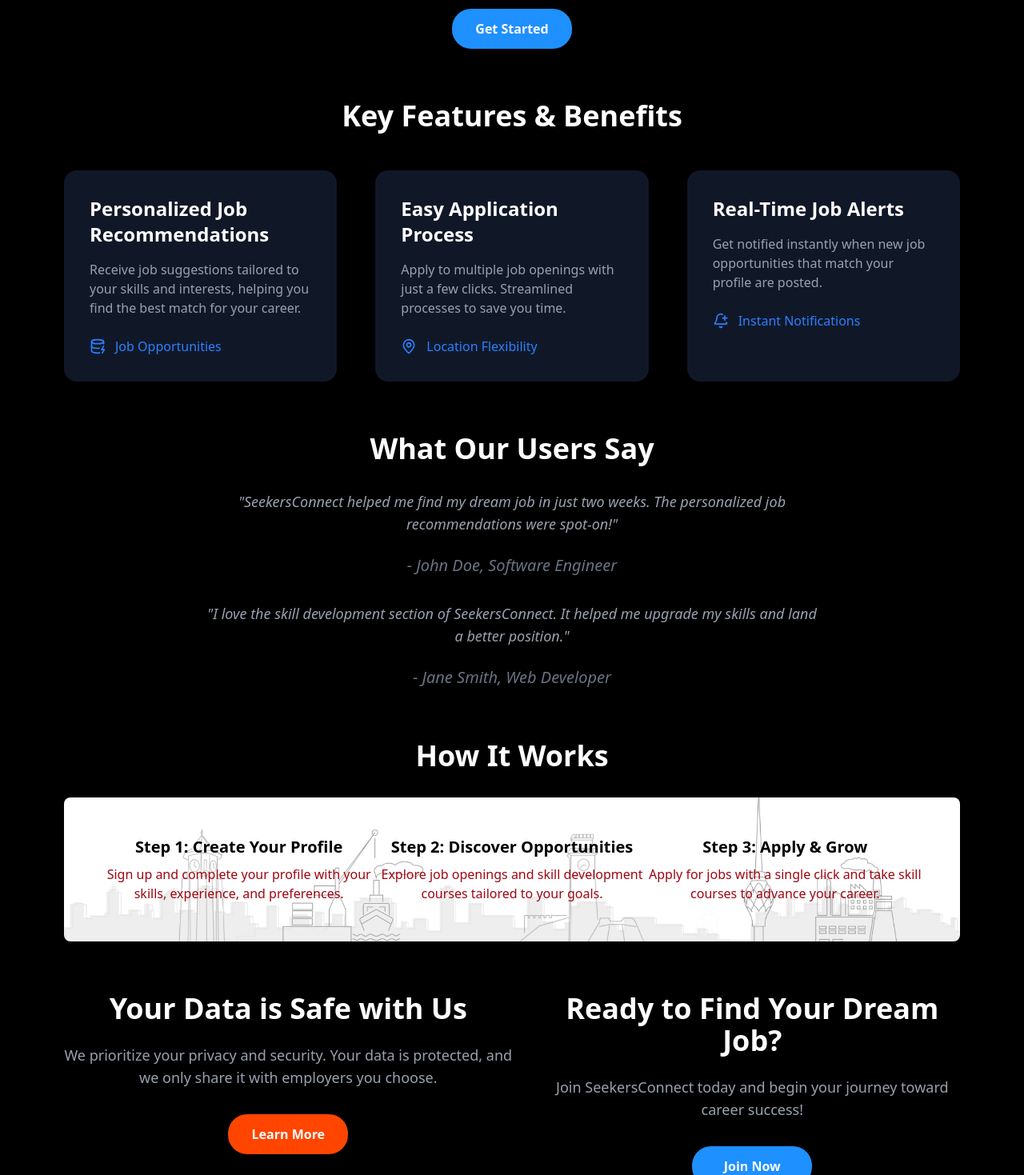
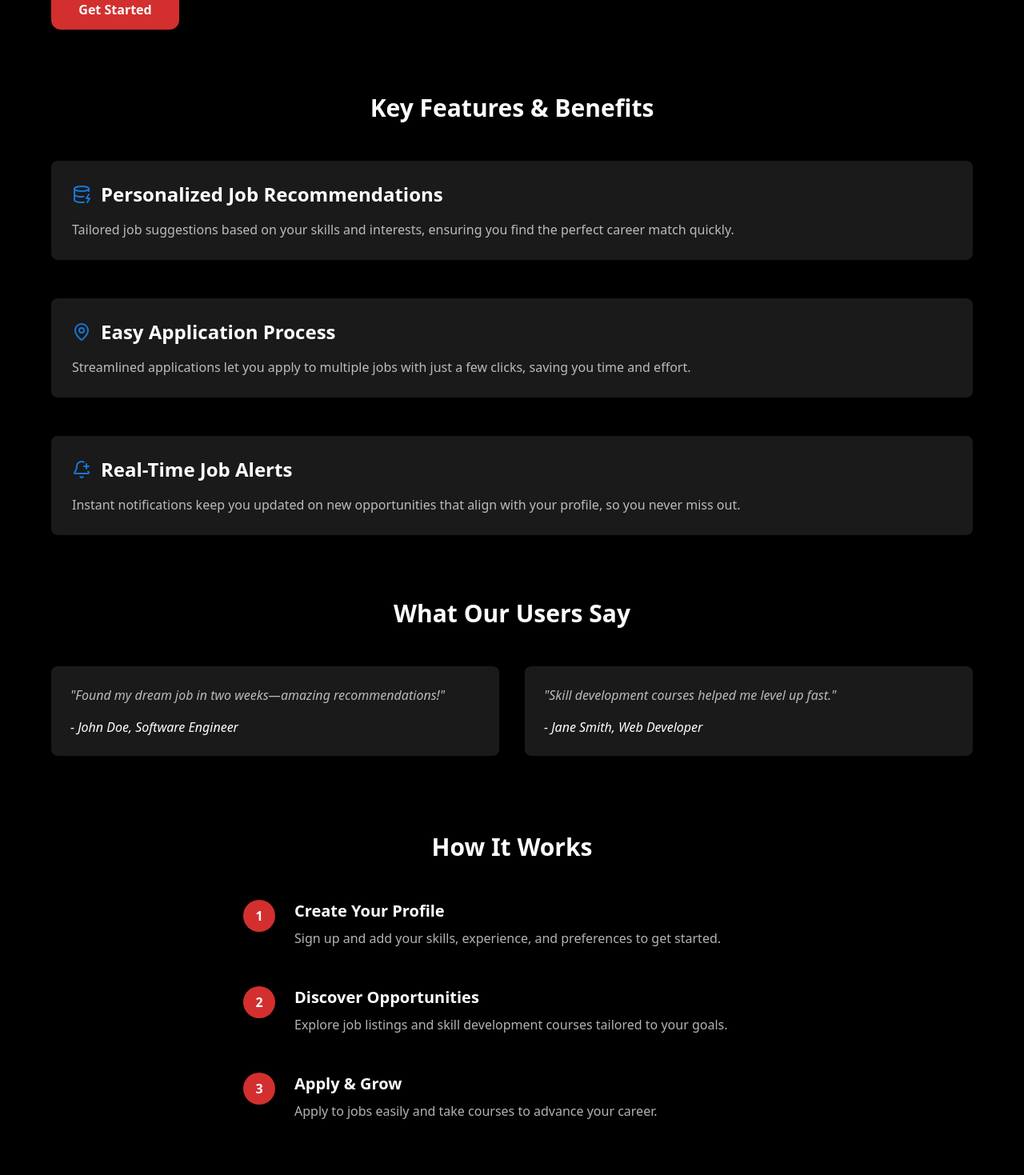
Before and after one commit to PasinduPabasaraSL/seekersconnect-frontend, a React (Vite) app: page /why in a window 1280 px wide. Shown: the part 321-1790 px from the top of the page at 80% size. Built offline with nearby package versions, Linux system fonts and the light colour scheme.

Commit message:
modify pages color themes

```diff
--- a/src/common/components/JobList/JobList.jsx
+++ b/src/common/components/JobList/JobList.jsx
@@ -69,7 +69,7 @@
 
 const JobList = () => {
     return (
-        <div className="h-[1048px] overflow-y-auto p-4 rounded-lg shadow-md bg-[#212121]">
+        <div className="h-[1048px] overflow-y-auto p-4 rounded-lg shadow-md bg-[#ebe4e4]">
             {jobs.map((job, index) => (
                 <JobDetailCard
                     key={index}
--- a/src/components/NavBar/NavBar.jsx
+++ b/src/components/NavBar/NavBar.jsx
@@ -24,7 +24,7 @@
         setShowSignIn(true);
     };
 
-    const activeClassName = "text-[#D32F2F] font-medium border-b-2 border-[#D32F2F]";
+    const activeClassName = "text-[#D32F2F] font-medium";
     const inactiveClassName = "text-[#FFFFFF] font-medium hover:text-[#1976D2] transition-colors duration-200";
 
     return (
--- a/src/pages/WhySeekersConnect/WhySeekersConnect.jsx
+++ b/src/pages/WhySeekersConnect/WhySeekersConnect.jsx
@@ -2,256 +2,177 @@
 import { DatabaseZap, MapPin, BellPlus } from 'lucide-react';
 import { motion } from 'framer-motion';
 import MyButton from '../../common/components/MyButton/MyButton';
-import CoverImage from '../../assets/cover.png';
 import { Link } from 'react-router';
 import NavBar from '../../components/NavBar/NavBar';
 import Footer from '../../components/Footer/Footer';
 
 const WhySeekersConnect = () => {
-
-    const fadeInUp = {
-        hidden: { opacity: 0, y: 20 },
-        visible: { opacity: 1, y: 0 }
+    const fadeIn = {
+        hidden: { opacity: 0 },
+        visible: { opacity: 1, transition: { duration: 0.6 } },
     };
 
-    const staggerChildren = {
-        hidden: { opacity: 0 },
-        visible: {
-            opacity: 1,
-            transition: {
-                staggerChildren: 0.2
-            }
-        }
-    };
-
-    const scaleIn = {
-        hidden: { scale: 0.8, opacity: 0 },
-        visible: {
-            scale: 1,
-            opacity: 1,
-            transition: { type: "spring", stiffness: 100 }
-        }
+    const slideIn = {
+        hidden: { x: -50, opacity: 0 },
+        visible: { x: 0, opacity: 1, transition: { duration: 0.5 } },
     };
 
     return (
-        <div className="bg-black text-white">
+        <div className="bg-[#000000] text-[#FFFFFF] font-sans">
             <NavBar />
-            <div className="container mx-auto px-6 py-16 lg:px-20 mt-10">
+            <div className="container mx-auto px-6 py-12 lg:px-16 mt-15">
                 {/* Page Introduction */}
                 <motion.section
-                    className="text-center mb-16"
+                    className="mb-20 text-center lg:text-left max-w-3xl mx-auto lg:mx-0"
                     initial="hidden"
                     animate="visible"
-                    variants={fadeInUp}
-                    transition={{ duration: 0.6 }}
+                    variants={fadeIn}
                 >
-                    <h1 className="text-5xl font-bold text-white leading-tight">
-                        Why Choose SeekersConnect?
+                    <h1 className="text-4xl lg:text-5xl font-bold text-[#FFFFFF] leading-tight mb-6">
+                        Why SeekersConnect?
                     </h1>
-                    <p className="text-lg text-gray-300 mt-6 max-w-3xl mx-auto">
-                        SeekersConnect is your go-to job portal and skill development platform designed to help you build a better career. Whether you're looking for your first job or advancing to the next level, SeekersConnect offers tools that make the process easier, faster, and more personalized.
+                    <p className="text-lg text-[#FFFFFF] opacity-80 mb-8">
+                        Your ultimate job portal and skill development platform. Build a better career with personalized tools designed for every step of your journey—whether it’s landing your first job or leveling up to the next big role.
                     </p>
-                    <motion.div
-                        className="mt-8"
-                        whileHover={{ scale: 1.05 }}
-                        whileTap={{ scale: 0.95 }}
-                    >
+                    <motion.div whileHover={{ scale: 1.05 }} whileTap={{ scale: 0.95 }}>
                         <Link to="/sign-up">
                             <MyButton
                                 name="Get Started"
-                                txtColor="white"
-                                backgroundColor="#1E90FF" // Blue
+                                txtColor="#FFFFFF"
+                                backgroundColor="#D32F2F"
                                 height="50px"
-                                radius="24px"
-                                width="150px"
+                                radius="12px"
+                                width="160px"
                             />
                         </Link>
                     </motion.div>
                 </motion.section>
 
                 {/* Key Features */}
-                <section className="mb-16">
-                    <motion.h2
-                        className="text-4xl font-semibold text-white text-center mb-12"
-                        variants={fadeInUp}
+                <section className="mb-20">
+                    <h2 className="text-3xl font-semibold text-[#FFFFFF] text-center mb-12">Key Features & Benefits</h2>
+                    <div className="space-y-12">
+                        {[
+                            { title: "Personalized Job Recommendations", desc: "Tailored job suggestions based on your skills and interests, ensuring you find the perfect career match quickly.", icon: <DatabaseZap size={24} /> },
+                            { title: "Easy Application Process", desc: "Streamlined applications let you apply to multiple jobs with just a few clicks, saving you time and effort.", icon: <MapPin size={24} /> },
+                            { title: "Real-Time Job Alerts", desc: "Instant notifications keep you updated on new opportunities that align with your profile, so you never miss out.", icon: <BellPlus size={24} /> },
+                        ].map((feature, index) => (
+                            <motion.div
+                                key={feature.title}
+                                className={`flex flex-col ${index % 2 === 0 ? 'lg:flex-row' : 'lg:flex-row-reverse'} items-start gap-6`}
                                 initial="hidden"
-                        animate="visible"
+                                whileInView="visible"
+                                viewport={{ once: true }}
+                                variants={slideIn}
                             >
-                        Key Features & Benefits
-                    </motion.h2>
-                    <motion.div
-                        className="grid grid-cols-1 sm:grid-cols-2 lg:grid-cols-3 gap-12"
-                        variants={staggerChildren}
-                        initial="hidden"
-                        animate="visible"
-                    >
-                        <motion.div
-                            className="bg-gray-900 p-8 rounded-2xl shadow-lg hover:shadow-blue-500/50 transition-shadow duration-300"
-                            variants={scaleIn}
-                            whileHover={{ y: -10 }}
-                        >
-                            <h3 className="text-2xl font-semibold text-white">Personalized Job Recommendations</h3>
-                            <p className="text-gray-400 mt-4">
-                                Receive job suggestions tailored to your skills and interests, helping you find the best match for your career.
-                            </p>
-                            <motion.div
-                                className="flex items-center mt-6 text-blue-500"
-                                whileHover={{ x: 10 }}
-                            >
-                                <DatabaseZap size={20} className="mr-3" />
-                                <span className="font-medium">Job Opportunities</span>
+                                <div className="bg-[#1A1A1A] p-6 rounded-lg w-full hover:border-[#1976D2] border-2 border-transparent transition-all">
+                                    <div className="flex items-center mb-4">
+                                        <span className="text-[#1976D2] mr-3">{feature.icon}</span>
+                                        <h3 className="text-2xl font-semibold text-[#FFFFFF]">{feature.title}</h3>
+                                    </div>
+                                    <p className="text-[#FFFFFF] opacity-70">{feature.desc}</p>
+                                </div>
                             </motion.div>
-                        </motion.div>
-
-                        <motion.div
-                            className="bg-gray-900 p-8 rounded-2xl shadow-lg hover:shadow-blue-500/50 transition-shadow duration-300"
-                            variants={scaleIn}
-                            whileHover={{ y: -10 }}
-                        >
-                            <h3 className="text-2xl font-semibold text-white">Easy Application Process</h3>
-                            <p className="text-gray-400 mt-4">
-                                Apply to multiple job openings with just a few clicks. Streamlined processes to save you time.
-                            </p>
-                            <motion.div
-                                className="flex items-center mt-6 text-blue-500"
-                                whileHover={{ x: 10 }}
-                            >
-                                <MapPin size={20} className="mr-3" />
-                                <span className="font-medium">Location Flexibility</span>
-                            </motion.div>
-                        </motion.div>
-
-                        <motion.div
-                            className="bg-gray-900 p-8 rounded-2xl shadow-lg hover:shadow-blue-500/50 transition-shadow duration-300"
-                            variants={scaleIn}
-                            whileHover={{ y: -10 }}
-                        >
-                            <h3 className="text-2xl font-semibold text-white">Real-Time Job Alerts</h3>
-                            <p className="text-gray-400 mt-4">
-                                Get notified instantly when new job opportunities that match your profile are posted.
-                            </p>
-                            <motion.div
-                                className="flex items-center mt-6 text-blue-500"
-                                whileHover={{ x: 10 }}
-                            >
-                                <BellPlus size={20} className="mr-3" />
-                                <span className="font-medium">Instant Notifications</span>
-                            </motion.div>
-                        </motion.div>
-                    </motion.div>
+                        ))}
+                    </div>
                 </section>
 
                 {/* Testimonials */}
                 <motion.section
-                    className="text-center mb-16"
-                    initial={{ opacity: 0 }}
-                    whileInView={{ opacity: 1 }}
+                    className="mb-20"
+                    initial="hidden"
+                    whileInView="visible"
                     viewport={{ once: true }}
-                    transition={{ duration: 0.8 }}
+                    variants={fadeIn}
                 >
-                    <h2 className="text-4xl font-semibold text-white mb-8">What Our Users Say</h2>
-                    <motion.div
-                        className="max-w-3xl mx-auto"
-                        whileHover={{ scale: 1.02 }}
+                    <h2 className="text-3xl font-semibold text-[#FFFFFF] text-center mb-12">What Our Users Say</h2>
+                    <div className="flex flex-col lg:flex-row gap-8 overflow-x-auto pb-4">
+                        {[
+                            { quote: "Found my dream job in two weeks—amazing recommendations!", name: "John Doe", role: "Software Engineer" },
+                            { quote: "Skill development courses helped me level up fast.", name: "Jane Smith", role: "Web Developer" },
+                        ].map((testimonial) => (
+                            <div
+                                key={testimonial.name}
+                                className="bg-[#1A1A1A] p-6 rounded-lg flex-1 min-w-[300px] hover:bg-[#D32F2F]/10 transition-colors"
                             >
-                        <blockquote className="italic text-gray-400 text-lg mb-6">
-                            "SeekersConnect helped me find my dream job in just two weeks. The personalized job recommendations were spot-on!"
-                        </blockquote>
-                        <cite className="text-gray-500 text-xl">- John Doe, Software Engineer</cite>
-                    </motion.div>
-                    <motion.div
-                        className="max-w-3xl mx-auto mt-8"
-                        whileHover={{ scale: 1.02 }}
-                    >
-                        <blockquote className="italic text-gray-400 text-lg mb-6">
-                            "I love the skill development section of SeekersConnect. It helped me upgrade my skills and land a better position."
-                        </blockquote>
-                        <cite className="text-gray-500 text-xl">- Jane Smith, Web Developer</cite>
-                    </motion.div>
+                                <blockquote className="italic text-[#FFFFFF] opacity-70 mb-4">"{testimonial.quote}"</blockquote>
+                                <cite className="text-[#FFFFFF] font-medium">- {testimonial.name}, {testimonial.role}</cite>
+                            </div>
+                        ))}
+                    </div>
                 </motion.section>
 
                 {/* How It Works */}
-                <h2 className="text-4xl font-semibold text-white text-center mb-8">How It Works</h2>
-                <motion.section
-                    className="bg-gray-800 p-12 rounded-lg mb-16 bg-cover bg-no-repeat"
-                    style={{ backgroundImage: `url(${CoverImage})` }}
-                    initial={{ opacity: 0 }}
-                    whileInView={{ opacity: 1 }}
-                    viewport={{ once: true }}
-                >
+                <section className="mb-20">
+                    <h2 className="text-3xl font-semibold text-[#FFFFFF] text-center mb-12">How It Works</h2>
+                    <div className="relative max-w-2xl mx-auto space-y-12">
+                        {[
+                            { step: "Create Your Profile", desc: "Sign up and add your skills, experience, and preferences to get started." },
+                            { step: "Discover Opportunities", desc: "Explore job listings and skill development courses tailored to your goals." },
+                            { step: "Apply & Grow", desc: "Apply to jobs easily and take courses to advance your career." },
+                        ].map((item, index) => (
                             <motion.div
-                        className="flex justify-between items-center max-w-5xl mx-auto"
-                        variants={staggerChildren}
+                                key={item.step}
+                                className="flex items-start relative"
                                 initial="hidden"
                                 whileInView="visible"
                                 viewport={{ once: true }}
+                                variants={slideIn}
                             >
-                        {[1, 2, 3].map((step) => (
-                            <motion.div
-                                key={step}
-                                className="text-center w-1/3"
-                                variants={scaleIn}
-                            >
-                                <h3 className="text-xl font-semibold text-black">
-                                    {step === 1 && "Step 1: Create Your Profile"}
-                                    {step === 2 && "Step 2: Discover Opportunities"}
-                                    {step === 3 && "Step 3: Apply & Grow"}
-                                </h3>
-                                <p className="text-red-800 mt-2">
-                                    {step === 1 && "Sign up and complete your profile with your skills, experience, and preferences."}
-                                    {step === 2 && "Explore job openings and skill development courses tailored to your goals."}
-                                    {step === 3 && "Apply for jobs with a single click and take skill courses to advance your career."}
-                                </p>
+                                <div className="w-10 h-10 bg-[#D32F2F] rounded-full flex items-center justify-center text-[#FFFFFF] font-bold mr-6">
+                                    {index + 1}
+                                </div>
+                                <div className="flex-1">
+                                    <h3 className="text-xl font-semibold text-[#FFFFFF] mb-2">{item.step}</h3>
+                                    <p className="text-[#FFFFFF] opacity-70">{item.desc}</p>
+                                </div>
                             </motion.div>
                         ))}
-                    </motion.div>
-                </motion.section>
+                    </div>
+                </section>
 
-                <div className="flex flex-row gap-10">
-                    {/* Trust & Security */}
+                {/* Trust & CTA */}
                 <motion.section
-                        className="text-center mb-16"
-                        whileHover={{ scale: 1.02 }}
+                    className="flex flex-col lg:flex-row gap-12 mb-20"
+                    initial="hidden"
+                    animate="visible"
+                    variants={fadeIn}
                 >
-                        <h2 className="text-4xl font-semibold text-white mb-6">Your Data is Safe with Us</h2>
-                        <p className="text-lg text-gray-400 mb-8 max-w-2xl mx-auto">
-                            We prioritize your privacy and security. Your data is protected, and we only share it with employers you choose.
+                    <div className="lg:w-1/2 bg-[#1A1A1A] p-8 rounded-lg">
+                        <h2 className="text-3xl font-semibold text-[#FFFFFF] mb-6">Your Data is Safe</h2>
+                        <p className="text-[#FFFFFF] opacity-70 mb-8">
+                            We prioritize your privacy—your data stays secure and is only shared with your approval.
                         </p>
                         <motion.div whileHover={{ scale: 1.05 }} whileTap={{ scale: 0.95 }}>
                             <MyButton
                                 name="Learn More"
-                                txtColor="white"
-                                backgroundColor="#FF4500" // Red-orange
+                                txtColor="#FFFFFF"
+                                backgroundColor="#1976D2"
                                 height="50px"
-                                radius="24px"
-                                width="150px"
+                                radius="12px"
+                                width="160px"
                             />
                         </motion.div>
-                    </motion.section>
-
-                    {/* Call to Action */}
-                    <motion.section
-                        className="text-center"
-                        whileHover={{ scale: 1.02 }}
-                    >
-                        <h2 className="text-4xl font-semibold text-white mb-6">Ready to Find Your Dream Job?</h2>
-                        <p className="text-lg text-gray-400 mb-8 max-w-3xl mx-auto">
-                            Join SeekersConnect today and begin your journey toward career success!
+                    </div>
+                    <div className="lg:w-1/2 bg-[#1A1A1A] p-8 rounded-lg">
+                        <h2 className="text-3xl font-semibold text-[#FFFFFF] mb-6">Find Your Dream Job</h2>
+                        <p className="text-[#FFFFFF] opacity-70 mb-8">
+                            Join SeekersConnect and kickstart your career journey today!
                         </p>
                         <motion.div whileHover={{ scale: 1.05 }} whileTap={{ scale: 0.95 }}>
                             <Link to="/sign-up">
                                 <MyButton
                                     name="Join Now"
-                                    txtColor="white"
-                                    backgroundColor="#1E90FF" // Blue
+                                    txtColor="#FFFFFF"
+                                    backgroundColor="#D32F2F"
                                     height="50px"
-                                    radius="24px"
-                                    width="150px"
+                                    radius="12px"
+                                    width="160px"
                                 />
                             </Link>
                         </motion.div>
+                    </div>
                 </motion.section>
-                </div>
             </div>
             <Footer />
         </div>
```
Also changed, not shown: src/pages/JobsPage/JobsPage.jsx (+14 -14 lines). Lines whose indentation alone changed are shown as unchanged.
